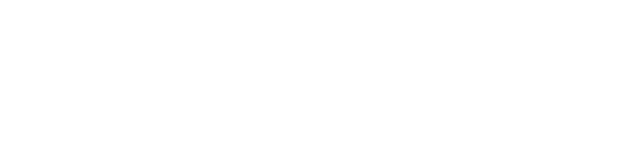
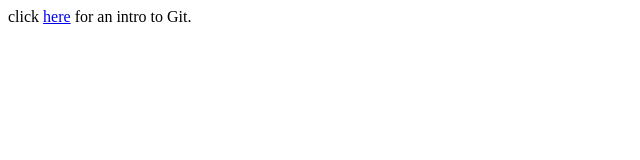
Before and after one commit to grahamjpark/CodeLouisville-Python-Mon, a plain HTML site: page week2/index.html in a window 1280 px wide. Shown: the whole page, without its empty margins (0-640 px from the left). Drawn offline with Linux system fonts and the light colour scheme.

Commit message:
update index.html to ref rather than redirect

```diff
--- a/week2/index.html
+++ b/week2/index.html
@@ -1 +1,4 @@
-<meta http-equiv="refresh" content="5; URL=https://github.com/CodeLouisville/Student-Resources/wiki/Git-to-GitHub-in-10-Steps" />
+
+
+
+click <a href=https://github.com/CodeLouisville/Student-Resources/wiki/Git-to-GitHub-in-10-Steps" >here</a> for an intro to Git.
```
